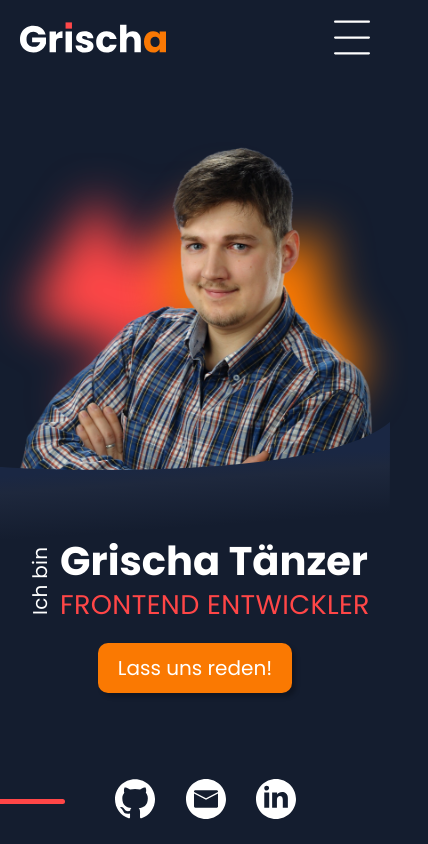
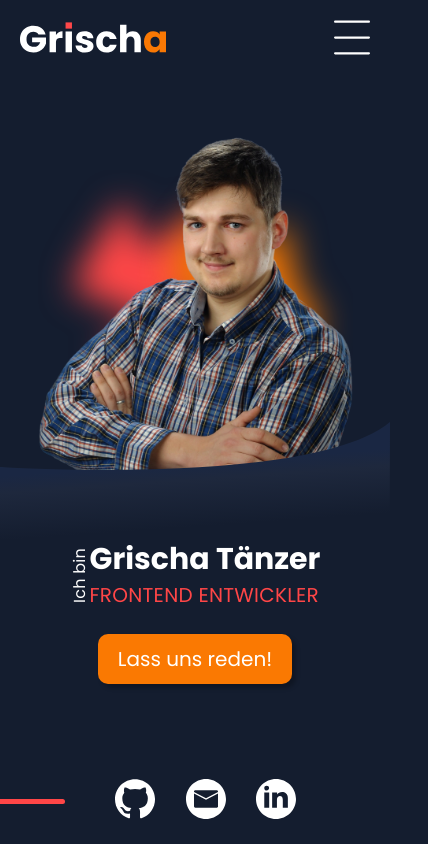
Before and after one commit to GrischaTDev/DA-Portfolio, an Angular app: page / in a window 390 px wide. Shown: the top 844 px of the page, 428 px wide, since content can reach past the window. Built offline with nearby package versions, Linux system fonts and the light colour scheme.

Commit message:
Responsive update

```diff
--- a/src/app/contact/contact.component.scss
+++ b/src/app/contact/contact.component.scss
@@ -28,16 +28,17 @@
 .contact-form {
     margin-top: 100px;
     width: 70%;
-    max-width: 600px;
+    max-width: 700px;
     @include dFlex($fd: column, $gap: 20px);
     >input {
         width: 100%;
-        height: 40px;
+        height: 60px;
         padding: 10px;
         border-radius: 10px;
         border-color: $red;
         background-color: unset;
         color: white;
+        box-sizing: border-box;
 
         &:hover {
             border-color: $orange;
@@ -50,6 +51,7 @@
         border-color: $red;
         background-color: unset;
         color: white;
+        box-sizing: border-box;
 
         &:hover {
             border-color: $orange;
--- a/src/app/footer/footer.component.scss
+++ b/src/app/footer/footer.component.scss
@@ -55,7 +55,7 @@ footer {
     cursor: pointer;
 }
 
-footer img:hover {
+.go-up-btn:hover {
     height: 40px;
     content: url("../../assets/img/go-up-hover.svg");
 }
--- a/src/app/header/header.component.scss
+++ b/src/app/header/header.component.scss
@@ -2,10 +2,20 @@
 
 header {
     @include dFlex($jc: space-between);
-    padding: 37px 100px;
+    position: fixed;
+    right: 0;
+    left: 0;
+    top: 0;
+    width: 100%;
+    margin: 0 auto;
+
+    padding: 37px 120px;
     font-size: 23px;
     font-family: 'Poppins', Arial, Helvetica, sans-serif;
     z-index: 999;
+    background-color: $background;
+    box-sizing: border-box;
+
     >img {
         height: 50px;
     }
--- a/src/app/hero/hero.component.html
+++ b/src/app/hero/hero.component.html
@@ -1,6 +1,6 @@
 <section class="hero">
     <div class="person">
-        <img src="./assets/img/person-shape.svg">
+        <img class="person-shape" src="./assets/img/person-shape.svg">
         <img src="./assets/img/grischa-foto.svg" alt="Foto von mir">
     </div>
 
--- a/src/app/hero/hero.component.scss
+++ b/src/app/hero/hero.component.scss
@@ -5,7 +5,9 @@
     width: 100%;
     max-width: 1920px;
     margin: 0 auto;
+    padding:  0 100px;
     @include dFlex();
+    box-sizing: border-box;
 }
 
 .person {
@@ -15,21 +17,19 @@
     >img {
         position: absolute;
         height: 800px;
-        margin-bottom: 240px;
     }
 }
 
 .name {
     width: 100%;
-    margin-bottom: 240px;
     z-index: 100;
     @include dFlex($fd:column, $gap: 50px);
 
     >.name-text {
         @include dFlex($fd:row);
         >.name-title h2 {
-            font-size: 60px;
-            line-height: 69px;
+            font-size: 55px;
+            line-height: 55px;
             font-weight: 400;
             text-transform: uppercase;
             color: $red;
--- a/src/app/skills/skills.component.scss
+++ b/src/app/skills/skills.component.scss
@@ -43,12 +43,10 @@
         width: 100%;
         @include dFlex();
     }
+}
 
-    >.skills-btn-mobile {
-        display: none;
-        width: 100%;
-        @include dFlex();
-    }
+.skills-btn-mobile {
+    display: none;
 }
 
 .skills-shape {
--- a/src/responsive.scss
+++ b/src/responsive.scss
@@ -1,5 +1,6 @@
 /**************** OVERSIZE **************/
 @media screen and (min-width: 1920px) {
+
 
     /********** ABOUT ME **********/
     .border {
@@ -35,7 +36,7 @@
 }
 
 /**************** LAPTOP **************/
-@media screen and (max-width: 1600px) {
+@media screen and (max-width: 1650px) {
 
     /********** GLOBAL **********/
     h1,
@@ -100,7 +101,6 @@
         >img {
             position: absolute;
             height: 700px;
-            margin-bottom: 240px;
         }
     }
 
@@ -154,6 +154,36 @@
     }
 }
 
+@media screen and (max-width: 1450px) {
+
+    /********** GLOBAL **********/
+    h1,
+    h2 {
+        font-size: 62px;
+        line-height: 80px;
+    }
+
+    /********** HERO **********/
+    .hero {
+        height: 100vh;
+        width: 100%;
+        max-width: 1920px;
+        margin: 0 auto;
+        padding: 0 40px;
+        box-sizing: border-box;
+        @include dFlex();
+    }
+
+    .name {
+        >.name-text {
+            >.name-title h2 {
+                font-size: 42px;
+                line-height: 47px;
+            }
+        }
+    }
+}
+
 @media screen and (max-width: 1300px) {
 
     /********** GLOBAL **********/
@@ -195,7 +225,7 @@
         width: 100%;
         max-width: 1920px;
         margin: 0 auto;
-        padding: 0 100px;
+        padding: 0 20px;
         box-sizing: border-box;
         @include dFlex();
     }
@@ -219,13 +249,12 @@
 
         >img {
             position: absolute;
-            height: 500px;
-            margin-bottom: 240px;
+            height: 600px;
         }
     }
 
     .hero-shape {
-        top: 50%;
+        top: 55%;
     }
 
     .info {
@@ -303,7 +332,7 @@
 }
 
 /**************** MOBILE **************/
-@media screen and (max-width: 1024px) {
+@media screen and (max-width: 1090px) {
 
     /********** HEADER **********/
     header {
@@ -381,11 +410,12 @@
         margin: 0 auto;
         padding: 0 20px;
         box-sizing: border-box;
-        @include dFlex($fd: column, $gap: 230px);
+        @include dFlex($fd: column, $gap: 40px);
     }
 
+
     .name {
-        margin-bottom: 0px;
+        margin-bottom: 160px;
         gap: 25px;
         >.name-text {
             >.name-title h2 {
@@ -403,12 +433,13 @@
     }
 
     .person {
+        height: 100%;
         width: 100%;
 
         >img {
             position: absolute;
-            height: 400px;
-            margin-bottom: -80px;
+            width: 90%;
+            margin-bottom: -100px;
         }
     }
 
@@ -505,12 +536,12 @@
         >.skills-btn {
             display: none;
         }
+    }
 
-        >.skills-btn-mobile {
-            display: block;
-            width: 100%;
-            @include dFlex();
-        }
+    .skills-btn-mobile {
+        display: block;
+        width: 100%;
+        @include dFlex();
     }
 
     /********** PORTFOLIO **********/
@@ -543,6 +574,7 @@
 
         >.portfolio-left {
             margin: 0;
+            width: 90%;
             height: 350px;
         }
 
@@ -557,6 +589,10 @@
                 gap: 100px;
             }
         }
+    }
+
+    .portfolio-shape2, .portfolio-shape2 {
+        width: 60%;
     }
 
     /********** CONTACT **********/
@@ -617,3 +653,45 @@
         cursor: pointer;
     }
 }
+@media screen and (max-width: 400px) {
+
+    /********** GLOBAL **********/
+    h1,
+    h2 {
+        font-size: 30px;
+        line-height: 45px;
+    }
+
+    /********** HERO **********/
+
+
+    .name {
+        margin-bottom: 160px;
+        gap: 25px;
+        >.name-text {
+            >.name-title h2 {
+                font-size: 20px;
+                line-height: 27px;
+            }
+
+            >.side-text {
+                font-size: 16px;
+                margin: -20px;
+                height: auto;
+                width: 60px;
+            }
+        }
+    }
+
+    .person {
+        height: 100%;
+        width: 100%;
+
+        >img {
+            position: absolute;
+            width: 90%;
+            margin-bottom: -120px;
+        }
+    }
+
+}
--- a/src/styles.scss
+++ b/src/styles.scss
@@ -36,7 +36,7 @@ body {
 
 h1, h2 {
   font-family: 'Poppins', Arial, Helvetica, sans-serif;
-  font-size: 90px;
+  font-size: 80px;
   font-weight: bold;
   line-height: 108px;
   margin: 0;
@@ -68,8 +68,8 @@ a {
 .section-styles {
   width: 100%;
   max-width: 1920px;
-  padding: 0 140px;
-  margin: 0 auto 300px auto;
+  padding: 150px 140px;
+  margin: 0 auto;
   position: relative;
   box-sizing: border-box;
   @include dFlex($jc: space-between);
```
